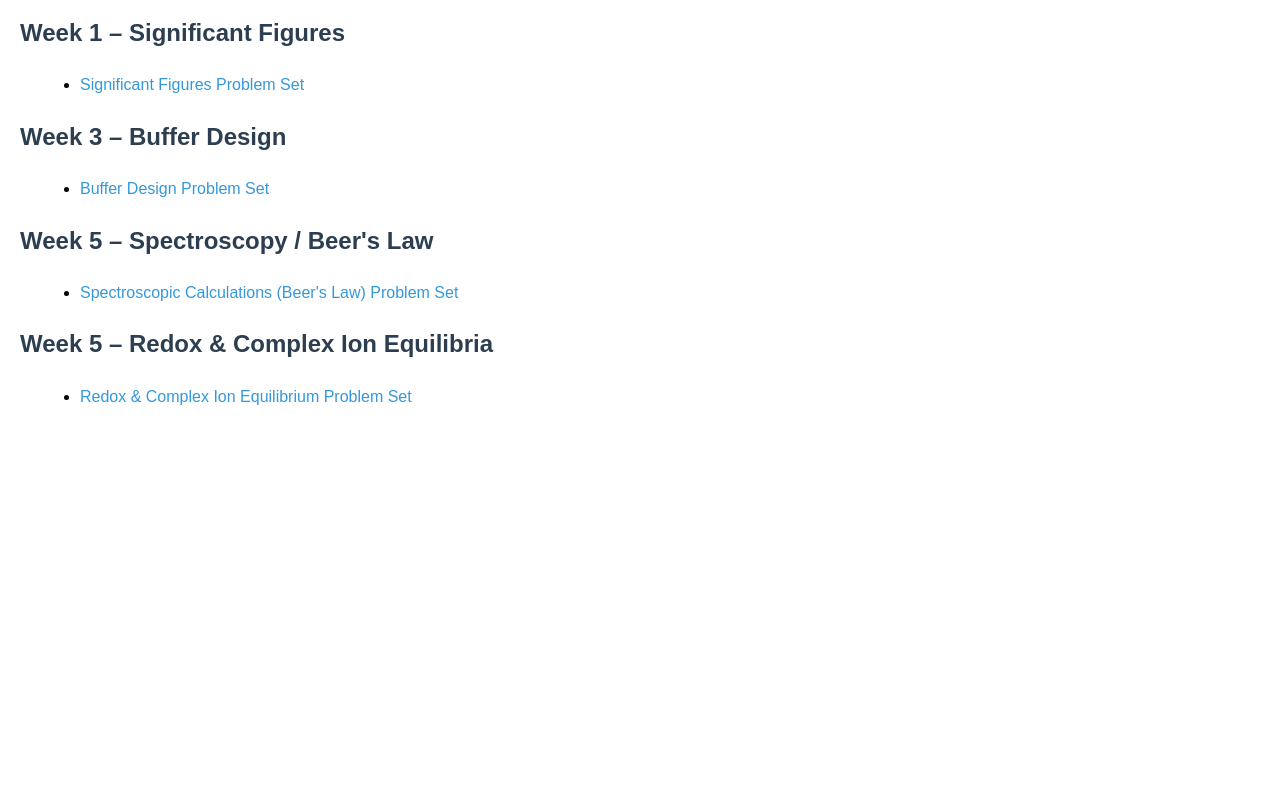
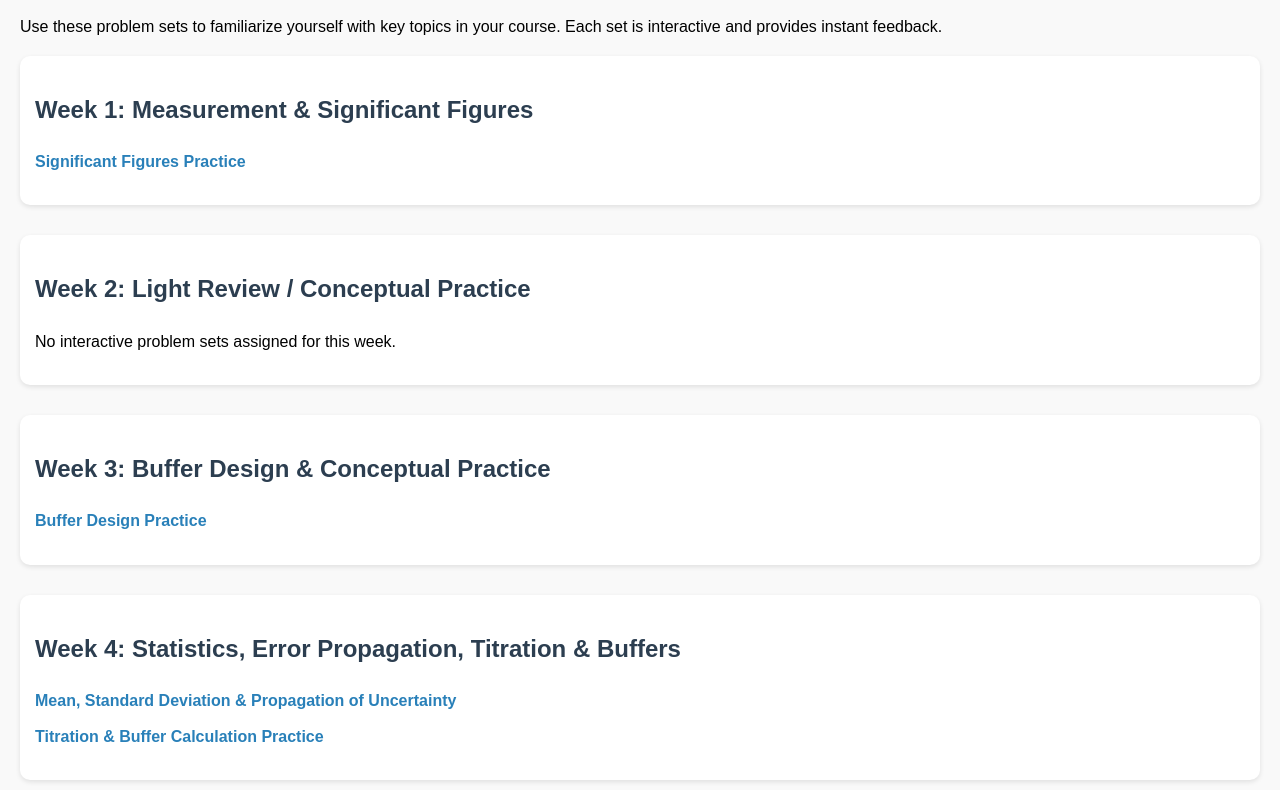
Before and after one commit to vistojo/QuantPrep, a plain HTML site: page index.html in a window 1280 px wide. Shown: the part 80-870 px from the top of the page. Before the commit the page ends 800 px from the top, so only its background shows below. Drawn offline with Linux system fonts and the light colour scheme.

Commit message:
Update index.html

```diff
--- a/index.html
+++ b/index.html
@@ -3,38 +3,61 @@
 <head>
     <meta charset="UTF-8">
     <meta name="viewport" content="width=device-width, initial-scale=1.0">
-    <title>Quantitative Analytical Chemistry Prep Index</title>
+    <title>Quantitative Analytical Chemistry Practice</title>
     <style>
-        body { font-family: Arial, sans-serif; margin: 20px; line-height: 1.6; }
+        body { font-family: Arial, sans-serif; margin: 20px; line-height: 1.6; background-color: #f9f9f9; }
         h1, h2 { color: #2C3E50; }
-        ul { margin-left: 20px; }
-        a { text-decoration: none; color: #3498DB; }
+        ul { list-style-type: none; padding-left: 0; }
+        li { margin-bottom: 10px; }
+        a { text-decoration: none; color: #2980B9; font-weight: bold; }
         a:hover { text-decoration: underline; }
+        section { margin-bottom: 30px; padding: 15px; background-color: #fff; border-radius: 10px; box-shadow: 0 2px 5px rgba(0,0,0,0.1); }
     </style>
 </head>
 <body>
 
-    <h1>Quantitative Analytical Chemistry Prep Index</h1>
+    <h1>Quantitative Analytical Chemistry Interactive Practice</h1>
+    <p>Use these problem sets to familiarize yourself with key topics in your course. Each set is interactive and provides instant feedback.</p>
 
-    <h2>Week 1 – Significant Figures</h2>
+    <!-- Week 1 -->
+    <section>
+        <h2>Week 1: Measurement & Significant Figures</h2>
         <ul>
-        <li><a href="sig_figs_problem_set.html">Significant Figures Problem Set</a></li>
+            <li><a href="sig_figs_problem_set.html">Significant Figures Practice</a></li>
         </ul>
+    </section>
 
-    <h2>Week 3 – Buffer Design</h2>
+    <!-- Week 2 -->
+    <section>
+        <h2>Week 2: Light Review / Conceptual Practice</h2>
+        <p>No interactive problem sets assigned for this week.</p>
+    </section>
+
+    <!-- Week 3 -->
+    <section>
+        <h2>Week 3: Buffer Design & Conceptual Practice</h2>
         <ul>
-        <li><a href="buffer_design_problem_set.html">Buffer Design Problem Set</a></li>
+            <li><a href="buffer_problem_set.html">Buffer Design Practice</a></li>
         </ul>
+    </section>
 
-    <h2>Week 5 – Spectroscopy / Beer's Law</h2>
+    <!-- Week 4 -->
+    <section>
+        <h2>Week 4: Statistics, Error Propagation, Titration & Buffers</h2>
         <ul>
-        <li><a href="beers_law_problem_set.html">Spectroscopic Calculations (Beer's Law) Problem Set</a></li>
+            <li><a href="statistics_error_propagation.html">Mean, Standard Deviation & Propagation of Uncertainty</a></li>
+            <li><a href="titration_buffer_problems.html">Titration & Buffer Calculation Practice</a></li>
         </ul>
+    </section>
 
-    <h2>Week 5 – Redox & Complex Ion Equilibria</h2>
+    <!-- Week 5 -->
+    <section>
+        <h2>Week 5: Spectroscopy, Chromatography, Redox & Complex Ion Equilibria</h2>
         <ul>
-        <li><a href="redox_complex_ion_problem_set.html">Redox & Complex Ion Equilibrium Problem Set</a></li>
+            <li><a href="spectroscopy_problem_set.html">Spectroscopic Calculations (Beer's Law)</a></li>
+            <li><a href="redox_complex_problem_set.html">Redox & Complex Ion Equilibria Practice</a></li>
         </ul>
+    </section>
 
 </body>
 </html>
```
Lines whose indentation alone changed are shown as unchanged.
